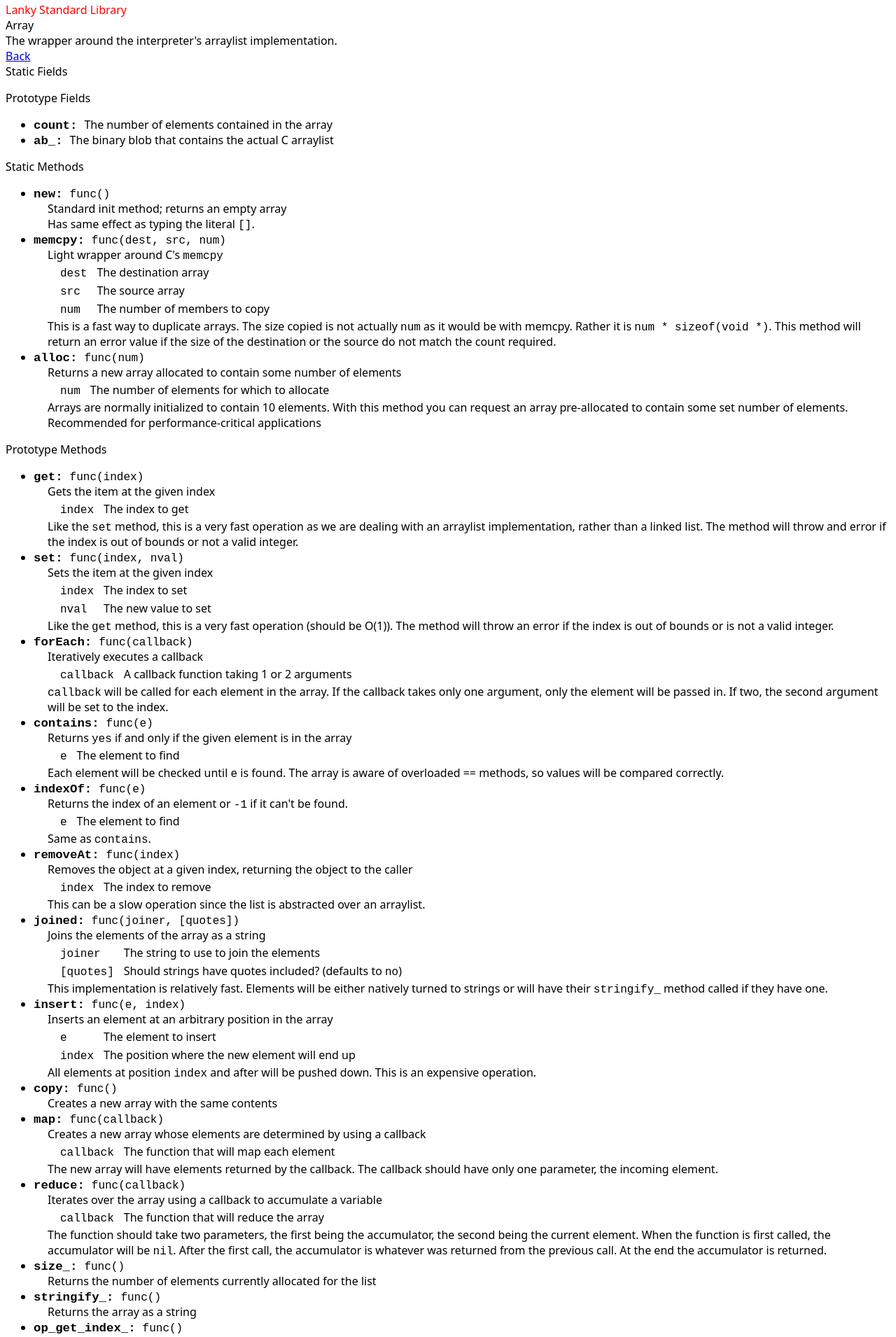
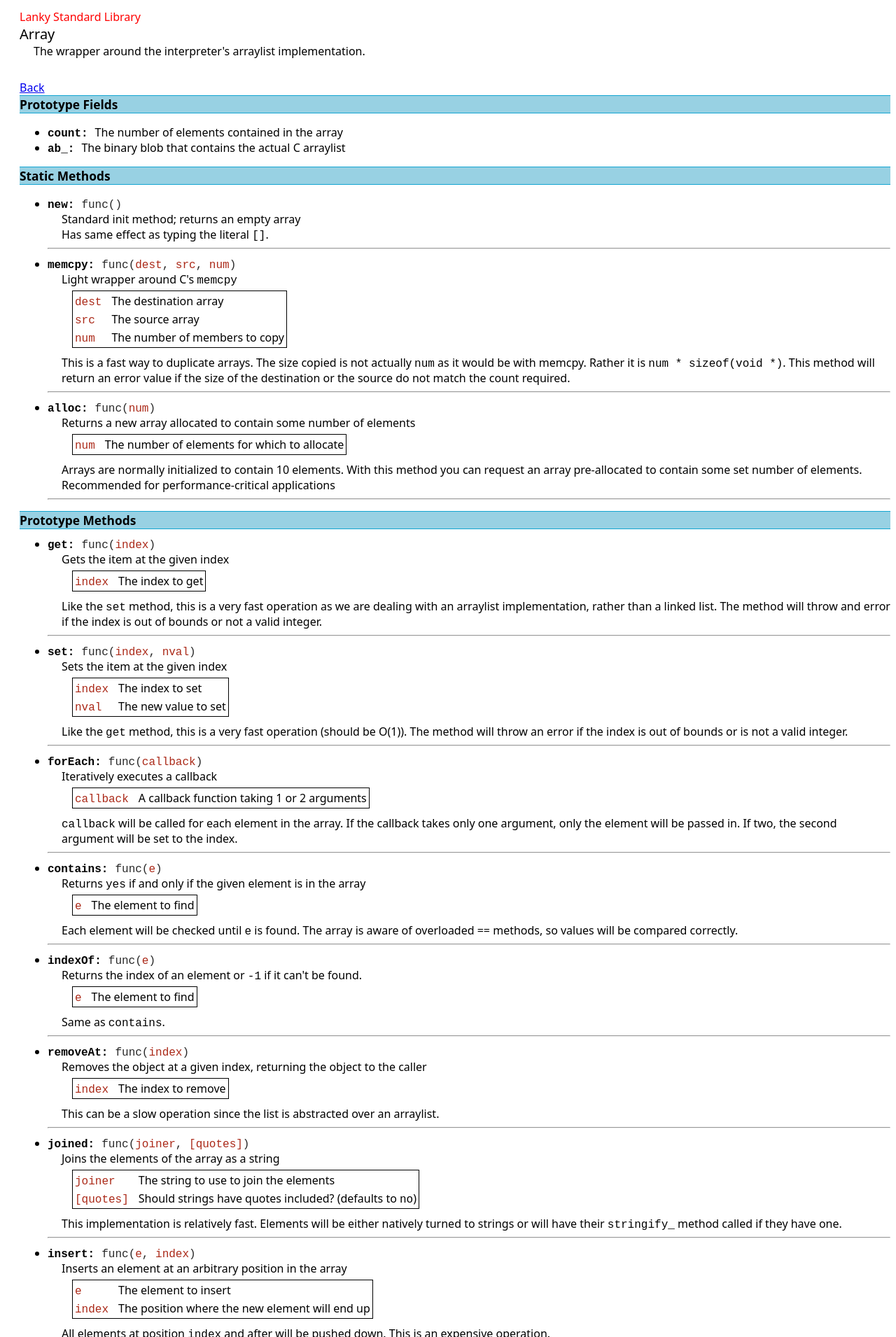
Before and after one commit to sam-gc/lanky, a plain HTML site: page docs/Array.html in a window 1280 px wide. Shown: the part 5-1915 px from the top of the page at 70% size. Drawn offline with Linux system fonts and the light colour scheme.

Commit message:
Add more styling

```diff
--- a/docs/Array.html
+++ b/docs/Array.html
@@ -4,17 +4,15 @@
 <div class="class-title">Array</div>
 <div class="class-description">The wrapper around the interpreter's arraylist implementation.</div></div>
 <div class="return-link"><a href="index.html">Back</a></div>
-<div class="static-field-container"><div class="static-field-header">Static Fields</div><ul class="static-field-list">
-</ul></div><div class="proto-field-container"><div class="proto-field-header">Prototype Fields</div><ul class="proto-field-list">
+<div class="proto-field-container"><div class="proto-field-header">Prototype Fields</div><ul class="proto-field-list">
 <li><span class="field-name">count:</span><span class="field-description">The number of elements contained in the array</span></li>
 <li><span class="field-name">ab_:</span><span class="field-description">The binary blob that contains the actual C arraylist</span></li>
 </ul></div>
 <div class="static-method-container"><div class="static-method-header">Static Methods</div><ul class="static-method-list">
-<li class="method-chunk"><span class="method-name">new:</span><span class="method-func">func()</span><br/><div class="method-description">Standard init method; returns an empty array</div><table class="method-params">
-</table>
-<div class="method-discussion">Has same effect as typing the literal <span class="mono">[]</span>.</div>
+<li class="method-chunk"><span class="method-name">new:</span><span class="method-func">func(</span><span class="method-func">)</span><br/><div class="method-description">Standard init method; returns an empty array</div><div class="method-discussion">Has same effect as typing the literal <span class="mono">[]</span>.</div>
 </li>
-<li class="method-chunk"><span class="method-name">memcpy:</span><span class="method-func">func(dest, src, num)</span><br/><div class="method-description">Light wrapper around C's <span class="mono">memcpy</span></div><table class="method-params">
+<hr/>
+<li class="method-chunk"><span class="method-name">memcpy:</span><span class="method-func">func(</span><span class="method-func-arg">dest</span><span class="method-func">, </span><span class="method-func-arg">src</span><span class="method-func">, </span><span class="method-func-arg">num</span><span class="method-func">)</span><br/><div class="method-description">Light wrapper around C's <span class="mono">memcpy</span></div><table class="method-params">
 <tr>
 <td><span class="param-name">dest</span></td>
 <td><span class="param-descrip">The destination array</span></li></td>
@@ -30,7 +28,8 @@
 </table>
 <div class="method-discussion">This is a fast way to duplicate arrays. The size copied is not actually <span class="mono">num</span> as it would be with memcpy. Rather it is <span class="mono">num * sizeof(void *)</span>. This method will return an error value if the size of the destination or the source do not match the count required.</div>
 </li>
-<li class="method-chunk"><span class="method-name">alloc:</span><span class="method-func">func(num)</span><br/><div class="method-description">Returns a new array allocated to contain some number of elements</div><table class="method-params">
+<hr/>
+<li class="method-chunk"><span class="method-name">alloc:</span><span class="method-func">func(</span><span class="method-func-arg">num</span><span class="method-func">)</span><br/><div class="method-description">Returns a new array allocated to contain some number of elements</div><table class="method-params">
 <tr>
 <td><span class="param-name">num</span></td>
 <td><span class="param-descrip">The number of elements for which to allocate</span></li></td>
@@ -38,8 +37,10 @@
 </table>
 <div class="method-discussion">Arrays are normally initialized to contain 10 elements. With this method you can request an array pre-allocated to contain some set number of elements. Recommended for performance-critical applications</div>
 </li>
-</ul></div><div class="proto-method-container"><div class="proto-,ethod-header">Prototype Methods</div><ul class="proto-method-list">
-<li class="method-chunk"><span class="method-name">get:</span><span class="method-func">func(index)</span><br/><div class="method-description">Gets the item at the given index</div><table class="method-params">
+<hr/>
+</ul></div>
+<div class="proto-method-container"><div class="proto-method-header">Prototype Methods</div><ul class="proto-method-list">
+<li class="method-chunk"><span class="method-name">get:</span><span class="method-func">func(</span><span class="method-func-arg">index</span><span class="method-func">)</span><br/><div class="method-description">Gets the item at the given index</div><table class="method-params">
 <tr>
 <td><span class="param-name">index</span></td>
 <td><span class="param-descrip">The index to get</span></li></td>
@@ -47,7 +48,8 @@
 </table>
 <div class="method-discussion">Like the <span class="mono">set</span> method, this is a very fast operation as we are dealing with an arraylist implementation, rather than a linked list. The method will throw and error if the index is out of bounds or not a valid integer.</div>
 </li>
-<li class="method-chunk"><span class="method-name">set:</span><span class="method-func">func(index, nval)</span><br/><div class="method-description">Sets the item at the given index</div><table class="method-params">
+<hr/>
+<li class="method-chunk"><span class="method-name">set:</span><span class="method-func">func(</span><span class="method-func-arg">index</span><span class="method-func">, </span><span class="method-func-arg">nval</span><span class="method-func">)</span><br/><div class="method-description">Sets the item at the given index</div><table class="method-params">
 <tr>
 <td><span class="param-name">index</span></td>
 <td><span class="param-descrip">The index to set</span></li></td>
@@ -59,7 +61,8 @@
 </table>
 <div class="method-discussion">Like the <span class="mono">get</span> method, this is a very fast operation (should be O(1)). The method will throw an error if the index is out of bounds or is not a valid integer.</div>
 </li>
-<li class="method-chunk"><span class="method-name">forEach:</span><span class="method-func">func(callback)</span><br/><div class="method-description">Iteratively executes a callback</div><table class="method-params">
+<hr/>
+<li class="method-chunk"><span class="method-name">forEach:</span><span class="method-func">func(</span><span class="method-func-arg">callback</span><span class="method-func">)</span><br/><div class="method-description">Iteratively executes a callback</div><table class="method-params">
 <tr>
 <td><span class="param-name">callback</span></td>
 <td><span class="param-descrip">A callback function taking 1 or 2 arguments</span></li></td>
@@ -67,7 +70,8 @@
 </table>
 <div class="method-discussion"><span class="mono">callback</span> will be called for each element in the array. If the callback takes only one argument, only the element will be passed in. If two, the second argument will be set to the index.</div>
 </li>
-<li class="method-chunk"><span class="method-name">contains:</span><span class="method-func">func(e)</span><br/><div class="method-description">Returns <span class="mono">yes</span> if and only if the given element is in the array</div><table class="method-params">
+<hr/>
+<li class="method-chunk"><span class="method-name">contains:</span><span class="method-func">func(</span><span class="method-func-arg">e</span><span class="method-func">)</span><br/><div class="method-description">Returns <span class="mono">yes</span> if and only if the given element is in the array</div><table class="method-params">
 <tr>
 <td><span class="param-name">e</span></td>
 <td><span class="param-descrip">The element to find</span></li></td>
@@ -75,7 +79,8 @@
 </table>
 <div class="method-discussion">Each element will be checked until <span class="mono">e</span> is found. The array is aware of overloaded == methods, so values will be compared correctly.</div>
 </li>
-<li class="method-chunk"><span class="method-name">indexOf:</span><span class="method-func">func(e)</span><br/><div class="method-description">Returns the index of an element or <span class="mono">-1</span> if it can't be found.</div><table class="method-params">
+<hr/>
+<li class="method-chunk"><span class="method-name">indexOf:</span><span class="method-func">func(</span><span class="method-func-arg">e</span><span class="method-func">)</span><br/><div class="method-description">Returns the index of an element or <span class="mono">-1</span> if it can't be found.</div><table class="method-params">
 <tr>
 <td><span class="param-name">e</span></td>
 <td><span class="param-descrip">The element to find</span></li></td>
@@ -83,7 +88,8 @@
 </table>
 <div class="method-discussion">Same as <span class="mono">contains</span>.</div>
 </li>
-<li class="method-chunk"><span class="method-name">removeAt:</span><span class="method-func">func(index)</span><br/><div class="method-description">Removes the object at a given index, returning the object to the caller</div><table class="method-params">
+<hr/>
+<li class="method-chunk"><span class="method-name">removeAt:</span><span class="method-func">func(</span><span class="method-func-arg">index</span><span class="method-func">)</span><br/><div class="method-description">Removes the object at a given index, returning the object to the caller</div><table class="method-params">
 <tr>
 <td><span class="param-name">index</span></td>
 <td><span class="param-descrip">The index to remove</span></li></td>
@@ -91,7 +97,8 @@
 </table>
 <div class="method-discussion">This can be a slow operation since the list is abstracted over an arraylist.</div>
 </li>
-<li class="method-chunk"><span class="method-name">joined:</span><span class="method-func">func(joiner, [quotes])</span><br/><div class="method-description">Joins the elements of the array as a string</div><table class="method-params">
+<hr/>
+<li class="method-chunk"><span class="method-name">joined:</span><span class="method-func">func(</span><span class="method-func-arg">joiner</span><span class="method-func">, </span><span class="method-func-arg">[quotes]</span><span class="method-func">)</span><br/><div class="method-description">Joins the elements of the array as a string</div><table class="method-params">
 <tr>
 <td><span class="param-name">joiner</span></td>
 <td><span class="param-descrip">The string to use to join the elements</span></li></td>
@@ -103,7 +110,8 @@
 </table>
 <div class="method-discussion">This implementation is relatively fast. Elements will be either natively turned to strings or will have their <span class="mono">stringify_</span> method called if they have one.</div>
 </li>
-<li class="method-chunk"><span class="method-name">insert:</span><span class="method-func">func(e, index)</span><br/><div class="method-description">Inserts an element at an arbitrary position in the array</div><table class="method-params">
+<hr/>
+<li class="method-chunk"><span class="method-name">insert:</span><span class="method-func">func(</span><span class="method-func-arg">e</span><span class="method-func">, </span><span class="method-func-arg">index</span><span class="method-func">)</span><br/><div class="method-description">Inserts an element at an arbitrary position in the array</div><table class="method-params">
 <tr>
 <td><span class="param-name">e</span></td>
 <td><span class="param-descrip">The element to insert</span></li></td>
@@ -115,11 +123,11 @@
 </table>
 <div class="method-discussion">All elements at position <span class="mono">index</span> and after will be pushed down. This is an expensive operation.</div>
 </li>
-<li class="method-chunk"><span class="method-name">copy:</span><span class="method-func">func()</span><br/><div class="method-description">Creates a new array with the same contents</div><table class="method-params">
-</table>
-<div class="method-discussion"></div>
+<hr/>
+<li class="method-chunk"><span class="method-name">copy:</span><span class="method-func">func(</span><span class="method-func">)</span><br/><div class="method-description">Creates a new array with the same contents</div><div class="method-discussion"></div>
 </li>
-<li class="method-chunk"><span class="method-name">map:</span><span class="method-func">func(callback)</span><br/><div class="method-description">Creates a new array whose elements are determined by using a callback</div><table class="method-params">
+<hr/>
+<li class="method-chunk"><span class="method-name">map:</span><span class="method-func">func(</span><span class="method-func-arg">callback</span><span class="method-func">)</span><br/><div class="method-description">Creates a new array whose elements are determined by using a callback</div><table class="method-params">
 <tr>
 <td><span class="param-name">callback</span></td>
 <td><span class="param-descrip">The function that will map each element</span></li></td>
@@ -127,7 +135,8 @@
 </table>
 <div class="method-discussion">The new array will have elements returned by the callback. The callback should have only one parameter, the incoming element.</div>
 </li>
-<li class="method-chunk"><span class="method-name">reduce:</span><span class="method-func">func(callback)</span><br/><div class="method-description">Iterates over the array using a callback to accumulate a variable</div><table class="method-params">
+<hr/>
+<li class="method-chunk"><span class="method-name">reduce:</span><span class="method-func">func(</span><span class="method-func-arg">callback</span><span class="method-func">)</span><br/><div class="method-description">Iterates over the array using a callback to accumulate a variable</div><table class="method-params">
 <tr>
 <td><span class="param-name">callback</span></td>
 <td><span class="param-descrip">The function that will reduce the array</span></li></td>
@@ -135,21 +144,18 @@
 </table>
 <div class="method-discussion">The function should take two parameters, the first being the accumulator, the second being the current element. When the function is first called, the accumulator will be <span class="mono">nil</span>. After the first call, the accumulator is whatever was returned from the previous call. At the end the accumulator is returned.</div>
 </li>
-<li class="method-chunk"><span class="method-name">size_:</span><span class="method-func">func()</span><br/><div class="method-description">Returns the number of elements currently allocated for the list</div><table class="method-params">
-</table>
-<div class="method-discussion"></div>
+<hr/>
+<li class="method-chunk"><span class="method-name">size_:</span><span class="method-func">func(</span><span class="method-func">)</span><br/><div class="method-description">Returns the number of elements currently allocated for the list</div><div class="method-discussion"></div>
 </li>
-<li class="method-chunk"><span class="method-name">stringify_:</span><span class="method-func">func()</span><br/><div class="method-description">Returns the array as a string</div><table class="method-params">
-</table>
-<div class="method-discussion"></div>
+<hr/>
+<li class="method-chunk"><span class="method-name">stringify_:</span><span class="method-func">func(</span><span class="method-func">)</span><br/><div class="method-description">Returns the array as a string</div><div class="method-discussion"></div>
 </li>
-<li class="method-chunk"><span class="method-name">op_get_index_:</span><span class="method-func">func()</span><br/><div class="method-description">For square bracket indexing syntactic sugar. See <span class="mono">get</span> method above</div><table class="method-params">
-</table>
-<div class="method-discussion"></div>
+<hr/>
+<li class="method-chunk"><span class="method-name">op_get_index_:</span><span class="method-func">func(</span><span class="method-func">)</span><br/><div class="method-description">For square bracket indexing syntactic sugar. See <span class="mono">get</span> method above</div><div class="method-discussion"></div>
 </li>
-<li class="method-chunk"><span class="method-name">op_set_index_:</span><span class="method-func">func()</span><br/><div class="method-description">For square bracket setting. See <span class="mono">set</span> method above</div><table class="method-params">
-</table>
-<div class="method-discussion"></div>
+<hr/>
+<li class="method-chunk"><span class="method-name">op_set_index_:</span><span class="method-func">func(</span><span class="method-func">)</span><br/><div class="method-description">For square bracket setting. See <span class="mono">set</span> method above</div><div class="method-discussion"></div>
 </li>
+<hr/>
 </ul></div>
 </body></html>
--- a/docs/main.css
+++ b/docs/main.css
@@ -1,6 +1,8 @@
 body {
     font-family: sans;
     font-size: 12pt;
+    padding-left: 20px;
+    padding-top: 10px;
 }
 
 .header {
@@ -20,46 +22,95 @@ body {
 }
 
 .class-header {
-
 }
 
 .class-title {
-
+    font-size: 15pt;
 }
 
 .class-description {
+    margin-left: 20px;
+    margin-bottom: 30px;
+}
 
+.static-method-header {
+    font-weight: bold;
+    font-size: 13pt;
+    background: #98D1E3;
+    border-top: 1px solid #13A5D1;
+    border-bottom: 1px solid #13A5D1;
+}
+
+.static-field-header {
+    font-weight: bold;
+    font-size: 13pt;
+    background: #98D1E3;
+    border-top: 1px solid #13A5D1;
+    border-bottom: 1px solid #13A5D1;
+}
+
+.proto-method-header {
+    font-weight: bold;
+    font-size: 13pt;
+    background: #98D1E3;
+    border-top: 1px solid #13A5D1;
+    border-bottom: 1px solid #13A5D1;
+}
+
+.proto-field-header {
+    font-weight: bold;
+    font-size: 13pt;
+    background: #98D1E3;
+    border-top: 1px solid #13A5D1;
+    border-bottom: 1px solid #13A5D1;
 }
 
 .return-link {
 
 }
 
-.field-container {
+.proto-field-container {
 
 }
 
-.method-container {
+.static-field-container {
+}
+
+.proto-method-container {
 
 }
 
-.field-list {
+.static-method-container {
+}
+
+.proto-field-list {
 
 }
 
-.method-list {
+.static-field-list {
+}
+
+.proto-method-list {
     margin-top: 10px;
+}
+
+.static-method-list {
 }
 
 .method-name {
     font-weight: bold;
     margin-right: 10px;
     font-family: monospace;
-    font-size: 13pt;
 }
 
 .method-func {
     font-family: monospace;
+    color: rgb(40, 40, 40);
+}
+
+.method-func-arg {
+    font-family: monospace;
+    color: #AB2918;
 }
 
 .method-description {
@@ -67,7 +118,10 @@ body {
 }
 
 .method-params {
+    border: 1px solid black;
     margin-left: 35px;
+    margin-top: 5px;
+    margin-bottom: 10px;
 }
 
 .method-discussion {
@@ -77,6 +131,7 @@ body {
 .param-name {
     font-family: monospace;
     margin-right: 10px;
+    color: #AB2918;
 }
 
 .param-descrip {
@@ -87,7 +142,6 @@ body {
     font-weight: bold;
     margin-right: 10px;
     font-family: monospace;
-    font-size: 13pt;
 }
 
 .field-description {
@@ -97,3 +151,11 @@ body {
 .mono {
     font-family: monospace;
 }
+
+.proto-method-list li {
+    margin-top: 10px;
+}
+
+.static-method-list li {
+    margin-top: 10px;
+}
```
Also changed, not shown: docs/Convert.html (+10 -9 lines), 2 other files.
